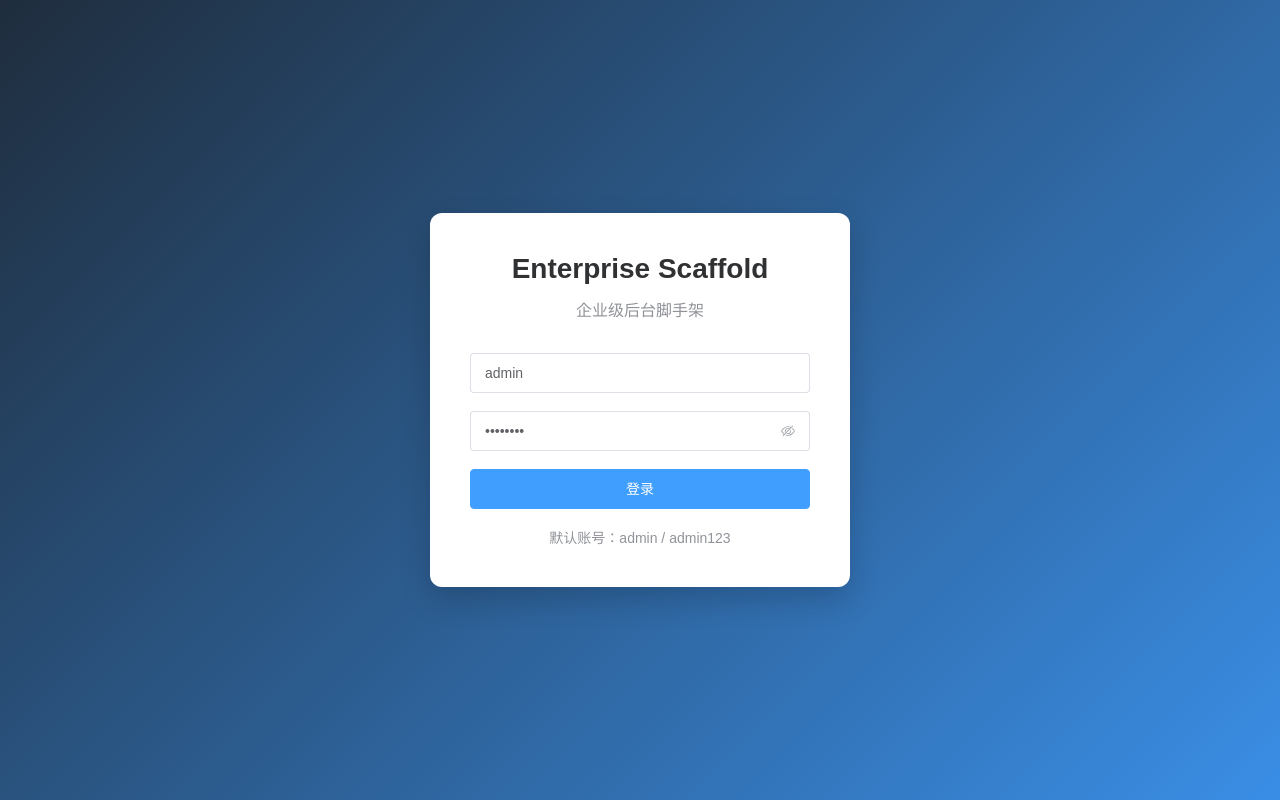
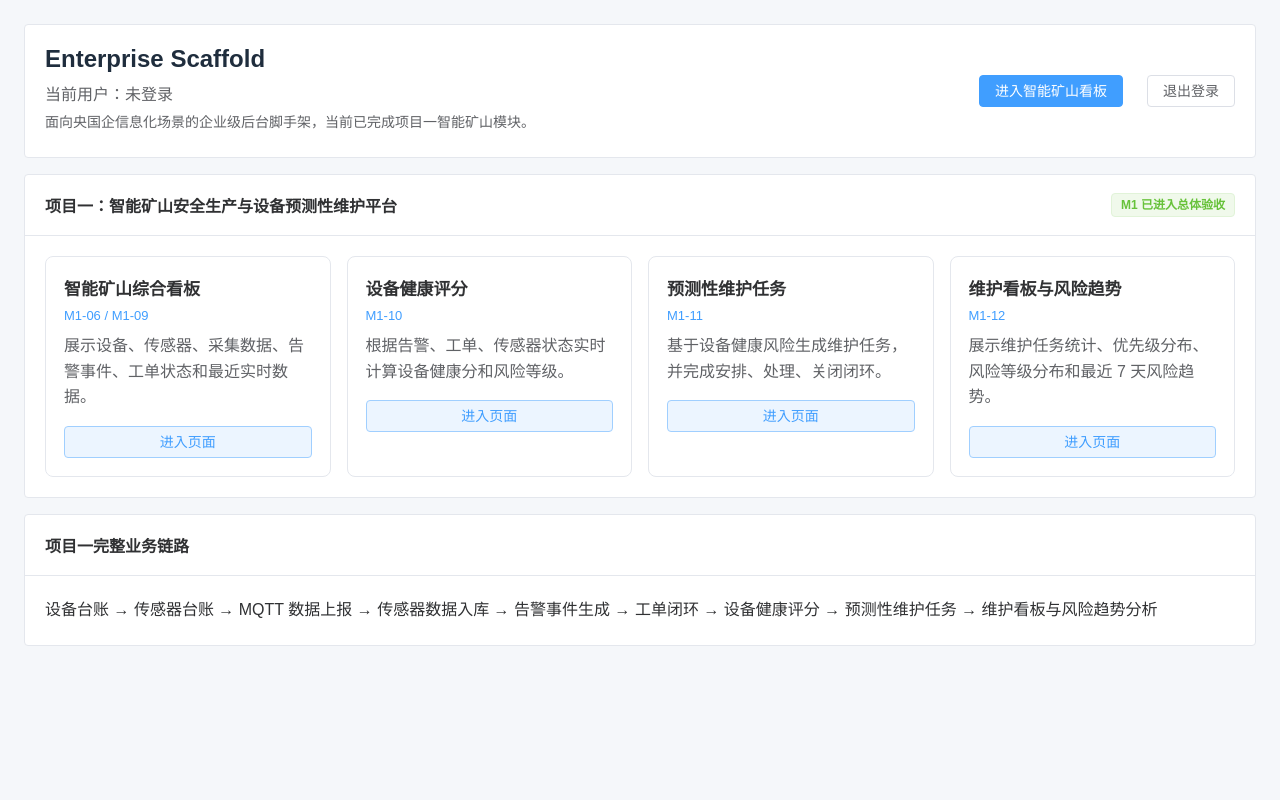
Before and after one commit to 1138543637/enterprise-scaffold, a Vue app in the folder scaffold-frontend/: page /dashboard in a window 1280 px wide. Before the commit this address led to /login. Built offline with nearby package versions, Linux system fonts and the light colour scheme; no server answers.

Commit message:
feat: finish mine project acceptance wrap-up

```diff
--- a/scaffold-frontend/src/views/dashboard/DashboardView.vue
+++ b/scaffold-frontend/src/views/dashboard/DashboardView.vue
@@ -1,109 +1,351 @@
-<template>
-  <div class="dashboard-page">
-    <el-container class="layout">
-      <el-header class="header">
-        <div class="logo">Enterprise Scaffold</div>
+<!--<template>-->
+<!--  <div class="dashboard-page">-->
+<!--    <el-container class="layout">-->
+<!--      <el-header class="header">-->
+<!--        <div class="logo">Enterprise Scaffold</div>-->
 
-        <div class="user-area">
-          <span v-if="authStore.user">
-            当前用户：{{ authStore.user.nickname }}（{{ authStore.user.username }}）
-          </span>
+<!--        <div class="user-area">-->
+<!--          <span v-if="authStore.user">-->
+<!--            当前用户：{{ authStore.user.nickname }}（{{ authStore.user.username }}）-->
+<!--          </span>-->
 
-          <el-button type="danger" plain @click="handleLogout">
-            退出登录
-          </el-button>
-        </div>
-      </el-header>
+<!--          <el-button type="danger" plain @click="handleLogout">-->
+<!--            退出登录-->
+<!--          </el-button>-->
+<!--        </div>-->
+<!--      </el-header>-->
 
-      <el-main class="main">
-        <el-card>
-          <template #header>
-            <span>S0-07 前端初始化完成</span>
-          </template>
+<!--      <el-main class="main">-->
+<!--        <el-card>-->
+<!--          <template #header>-->
+<!--            <span>S0-07 前端初始化完成</span>-->
+<!--          </template>-->
 
-          <el-descriptions :column="1" border>
-            <el-descriptions-item label="项目名称">
-              Enterprise Scaffold
-            </el-descriptions-item>
+<!--          <el-descriptions :column="1" border>-->
+<!--            <el-descriptions-item label="项目名称">-->
+<!--              Enterprise Scaffold-->
+<!--            </el-descriptions-item>-->
 
-            <el-descriptions-item label="当前阶段">
-              S0-07：初始化 Vue3 前端
-            </el-descriptions-item>
+<!--            <el-descriptions-item label="当前阶段">-->
+<!--              S0-07：初始化 Vue3 前端-->
+<!--            </el-descriptions-item>-->
 
-            <el-descriptions-item label="前端技术">
-              Vue3 + Vite + TypeScript + Element Plus
-            </el-descriptions-item>
+<!--            <el-descriptions-item label="前端技术">-->
+<!--              Vue3 + Vite + TypeScript + Element Plus-->
+<!--            </el-descriptions-item>-->
 
-            <el-descriptions-item label="后端接口">
-              POST /api/auth/login，GET /api/auth/me
-            </el-descriptions-item>
+<!--            <el-descriptions-item label="后端接口">-->
+<!--              POST /api/auth/login，GET /api/auth/me-->
+<!--            </el-descriptions-item>-->
 
-            <el-descriptions-item label="登录状态">
-              已登录
-            </el-descriptions-item>
-          </el-descriptions>
-        </el-card>
-      </el-main>
-    </el-container>
-  </div>
-</template>
+<!--            <el-descriptions-item label="登录状态">-->
+<!--              已登录-->
+<!--            </el-descriptions-item>-->
+<!--          </el-descriptions>-->
+<!--        </el-card>-->
+<!--      </el-main>-->
+<!--    </el-container>-->
+<!--  </div>-->
+<!--</template>-->
+
+<!--<script setup lang="ts">-->
+<!--import { onMounted } from 'vue'-->
+<!--import { useRouter } from 'vue-router'-->
+<!--import { useAuthStore } from '../../stores/auth'-->
+
+<!--const router = useRouter()-->
+<!--const authStore = useAuthStore()-->
+
+<!--onMounted(async () => {-->
+<!--  if (!authStore.user) {-->
+<!--    try {-->
+<!--      await authStore.loadMe()-->
+<!--    } catch {-->
+<!--      authStore.logout()-->
+<!--      await router.push('/login')-->
+<!--    }-->
+<!--  }-->
+<!--})-->
+
+<!--async function handleLogout() {-->
+<!--  authStore.logout()-->
+<!--  await router.push('/login')-->
+<!--}-->
+<!--</script>-->
+
+<!--<style scoped>-->
+<!--.dashboard-page {-->
+<!--  width: 100%;-->
+<!--  height: 100%;-->
+<!--}-->
+
+<!--.layout {-->
+<!--  min-height: 100vh;-->
+<!--}-->
+
+<!--.header {-->
+<!--  height: 60px;-->
+<!--  display: flex;-->
+<!--  align-items: center;-->
+<!--  justify-content: space-between;-->
+<!--  background: #1f2d3d;-->
+<!--  color: #ffffff;-->
+<!--}-->
+
+<!--.logo {-->
+<!--  font-size: 20px;-->
+<!--  font-weight: 700;-->
+<!--}-->
+
+<!--.user-area {-->
+<!--  display: flex;-->
+<!--  align-items: center;-->
+<!--  gap: 16px;-->
+<!--}-->
+
+<!--.main {-->
+<!--  padding: 24px;-->
+<!--}-->
+<!--</style>-->
 
 <script setup lang="ts">
-import { onMounted } from 'vue'
+import { computed } from 'vue'
 import { useRouter } from 'vue-router'
 import { useAuthStore } from '../../stores/auth'
 
 const router = useRouter()
 const authStore = useAuthStore()
 
-onMounted(async () => {
+const userText = computed(() => {
   if (!authStore.user) {
-    try {
-      await authStore.loadMe()
-    } catch {
-      authStore.logout()
-      await router.push('/login')
-    }
+    return '未登录'
   }
+  return `${authStore.user.nickname}（${authStore.user.username}）`
 })
 
-async function handleLogout() {
+const mineEntries = [
+  {
+    title: '智能矿山综合看板',
+    path: '/mine/dashboard',
+    stage: 'M1-06 / M1-09',
+    desc: '展示设备、传感器、采集数据、告警事件、工单状态和最近实时数据。'
+  },
+  {
+    title: '设备健康评分',
+    path: '/mine/device-health',
+    stage: 'M1-10',
+    desc: '根据告警、工单、传感器状态实时计算设备健康分和风险等级。'
+  },
+  {
+    title: '预测性维护任务',
+    path: '/mine/maintenance-tasks',
+    stage: 'M1-11',
+    desc: '基于设备健康风险生成维护任务，并完成安排、处理、关闭闭环。'
+  },
+  {
+    title: '维护看板与风险趋势',
+    path: '/mine/maintenance-dashboard',
+    stage: 'M1-12',
+    desc: '展示维护任务统计、优先级分布、风险等级分布和最近 7 天风险趋势。'
+  }
+]
+
+const goPage = (path: string) => {
+  router.push(path)
+}
+
+const logout = () => {
   authStore.logout()
-  await router.push('/login')
+  router.push('/login')
 }
 </script>
 
+<template>
+  <div class="dashboard-page">
+    <el-card class="welcome-card" shadow="never">
+      <div class="welcome-content">
+        <div>
+          <h2>Enterprise Scaffold</h2>
+          <p>当前用户：{{ userText }}</p>
+          <p class="sub-title">
+            面向央国企信息化场景的企业级后台脚手架，当前已完成项目一智能矿山模块。
+          </p>
+        </div>
+
+        <div class="welcome-actions">
+          <el-button type="primary" @click="goPage('/mine/dashboard')">
+            进入智能矿山看板
+          </el-button>
+          <el-button @click="logout">
+            退出登录
+          </el-button>
+        </div>
+      </div>
+    </el-card>
+
+    <el-card class="project-card" shadow="never">
+      <template #header>
+        <div class="card-header">
+          <span>项目一：智能矿山安全生产与设备预测性维护平台</span>
+          <el-tag type="success">M1 已进入总体验收</el-tag>
+        </div>
+      </template>
+
+      <div class="entry-grid">
+        <div
+            v-for="entry in mineEntries"
+            :key="entry.path"
+            class="entry-card"
+            @click="goPage(entry.path)"
+        >
+          <div class="entry-title">
+            {{ entry.title }}
+          </div>
+          <div class="entry-stage">
+            {{ entry.stage }}
+          </div>
+          <div class="entry-desc">
+            {{ entry.desc }}
+          </div>
+          <el-button class="entry-button" type="primary" plain>
+            进入页面
+          </el-button>
+        </div>
+      </div>
+    </el-card>
+
+    <el-card class="summary-card" shadow="never">
+      <template #header>
+        <div class="card-header">
+          <span>项目一完整业务链路</span>
+        </div>
+      </template>
+
+      <div class="chain-box">
+        设备台账 → 传感器台账 → MQTT 数据上报 → 传感器数据入库 →
+        告警事件生成 → 工单闭环 → 设备健康评分 → 预测性维护任务 →
+        维护看板与风险趋势分析
+      </div>
+    </el-card>
+  </div>
+</template>
+
 <style scoped>
 .dashboard-page {
-  width: 100%;
-  height: 100%;
+  min-height: 100vh;
+  padding: 24px;
+  background: #f5f7fa;
 }
 
-.layout {
-  min-height: 100vh;
+.welcome-card,
+.project-card,
+.summary-card {
+  margin-bottom: 16px;
 }
 
-.header {
-  height: 60px;
+.welcome-content {
   display: flex;
   align-items: center;
   justify-content: space-between;
-  background: #1f2d3d;
-  color: #ffffff;
-}
-
-.logo {
-  font-size: 20px;
-  font-weight: 700;
-}
-
-.user-area {
-  display: flex;
-  align-items: center;
   gap: 16px;
 }
 
-.main {
-  padding: 24px;
+.welcome-content h2 {
+  margin: 0 0 8px;
+  font-size: 24px;
+  color: #1f2d3d;
+}
+
+.welcome-content p {
+  margin: 0 0 6px;
+  color: #606266;
+}
+
+.sub-title {
+  font-size: 14px;
+}
+
+.welcome-actions {
+  display: flex;
+  gap: 12px;
+  flex-wrap: wrap;
+}
+
+.card-header {
+  display: flex;
+  align-items: center;
+  justify-content: space-between;
+  gap: 12px;
+  font-weight: 600;
+}
+
+.entry-grid {
+  display: grid;
+  grid-template-columns: repeat(auto-fit, minmax(260px, 1fr));
+  gap: 16px;
+}
+
+.entry-card {
+  min-height: 170px;
+  padding: 18px;
+  border: 1px solid #e4e7ed;
+  border-radius: 8px;
+  background: #ffffff;
+  cursor: pointer;
+  transition: all 0.2s ease;
+}
+
+.entry-card:hover {
+  border-color: #409eff;
+  box-shadow: 0 8px 20px rgb(0 0 0 / 8%);
+  transform: translateY(-2px);
+}
+
+.entry-title {
+  margin-bottom: 8px;
+  font-size: 17px;
+  font-weight: 600;
+  color: #303133;
+}
+
+.entry-stage {
+  margin-bottom: 10px;
+  font-size: 13px;
+  color: #409eff;
+}
+
+.entry-desc {
+  min-height: 48px;
+  margin-bottom: 16px;
+  line-height: 1.6;
+  color: #606266;
+}
+
+.entry-button {
+  width: 100%;
+}
+
+.chain-box {
+  line-height: 1.8;
+  color: #303133;
+}
+
+@media (max-width: 768px) {
+  .dashboard-page {
+    padding: 12px;
+  }
+
+  .welcome-content {
+    align-items: flex-start;
+    flex-direction: column;
+  }
+
+  .welcome-actions {
+    width: 100%;
+  }
+
+  .welcome-actions .el-button {
+    flex: 1;
+  }
 }
 </style>
```
Also changed, not shown: 7 other files (tests, documents, lock files or other folders).
